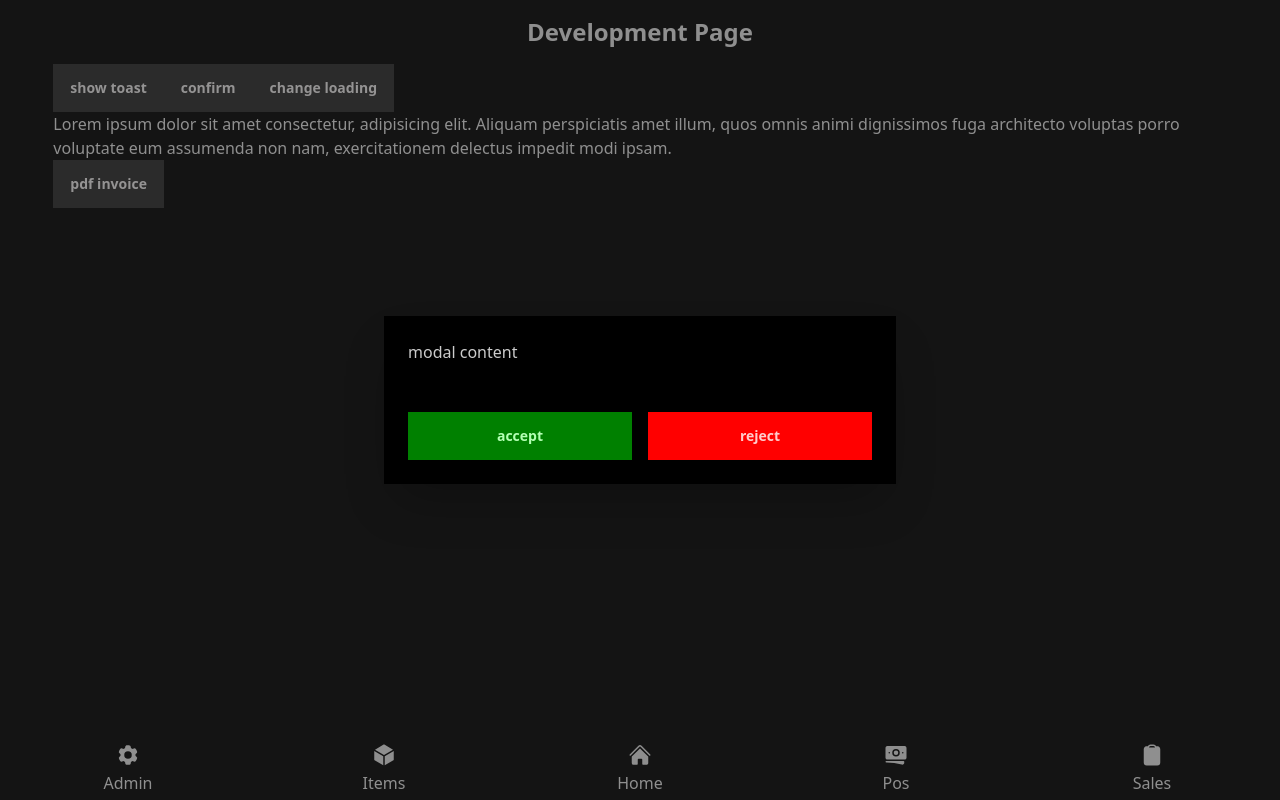
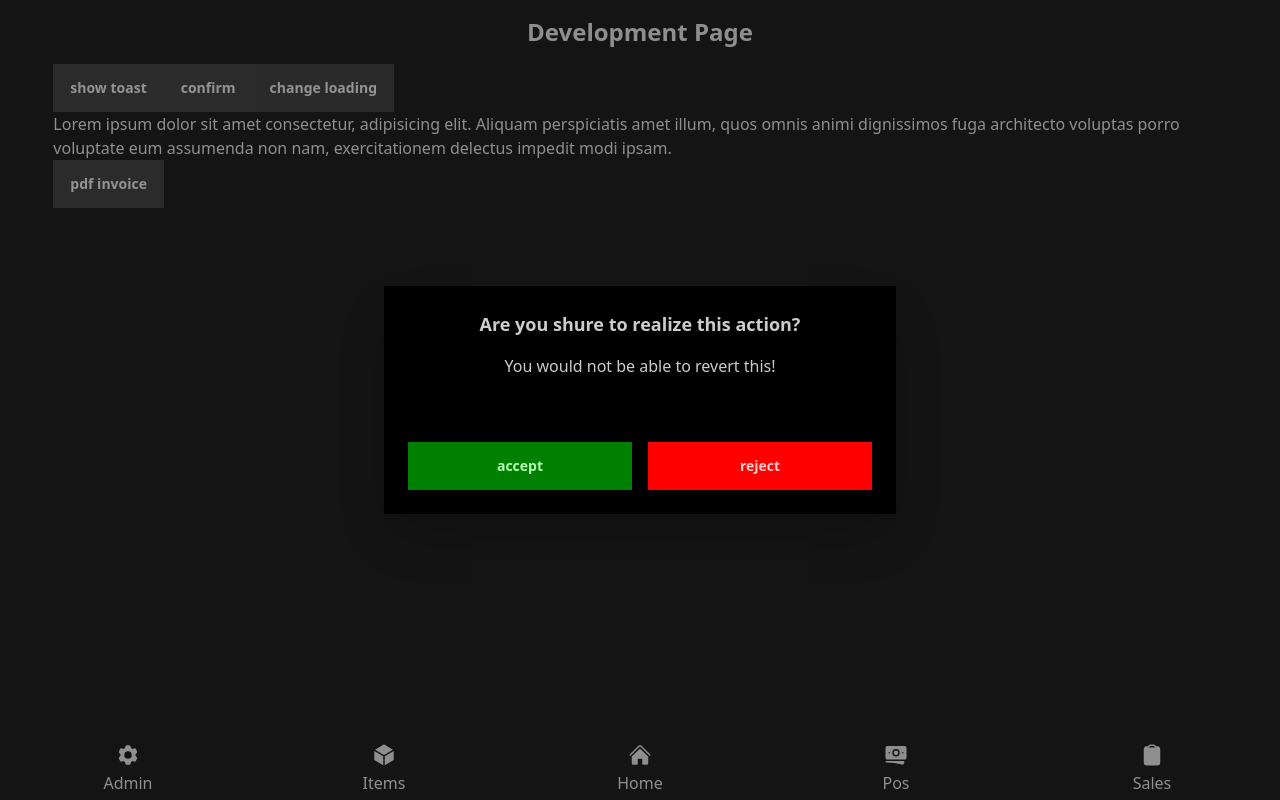
Before and after one commit to bio426/gendor-front, a Vue app: page /dev in a window 1280 px wide. Both pictures are taken after a click on the button "confirm". Built offline with nearby package versions, Linux system fonts and the light colour scheme.

Commit message:
vehicles table list working

```diff
--- a/src/components/Confirmation.vue
+++ b/src/components/Confirmation.vue
@@ -3,7 +3,8 @@ import { ref } from "vue"
 
 import useConfirmation from "../composables/useConfirmation"
 
-const { isActive, acceptTrigger, rejectTrigger } = useConfirmation()
+const { isActive, acceptTrigger, rejectTrigger, modalContent } =
+	useConfirmation()
 const emit = defineEmits(["closing"])
 
 function handleAccept() {
@@ -15,7 +16,6 @@ function handleReject() {
 </script>
 
 <template>
-	<!-- <Teleport to="#modals"> -->
 	<Teleport to="#confirmation">
 		<input
 			type="checkbox"
@@ -26,7 +26,12 @@ function handleReject() {
 		<div class="modal">
 			<div class="modal-box relative">
 				<div>
-					modal content
+					<h3 class="text-lg text-center font-bold">
+						{{ modalContent.title }}
+					</h3>
+					<p class="py-4 text-center">
+						{{ modalContent.content }}
+					</p>
 					<div class="h-12"></div>
 					<div class="grid grid-cols-2 gap-4">
 						<button class="btn btn-success" @click="handleAccept">
--- a/src/composables/useConfirmation.ts
+++ b/src/composables/useConfirmation.ts
@@ -1,10 +1,19 @@
-import { ref, watch } from "vue"
+import { ref, reactive, watch } from "vue"
 
 const isActive = ref(false)
 const acceptTrigger = ref(Symbol())
 const rejectTrigger = ref(Symbol())
+const modalContent = reactive({
+	title: "",
+	content: "",
+})
 
-function confirm(): Promise<boolean> {
+function confirm(
+	title: string = "Are you shure to realize this action?",
+	content: string = "You would not be able to revert this!"
+): Promise<boolean> {
+	modalContent.title = title
+	modalContent.content = content
 	isActive.value = true
 	return new Promise((resolve) => {
 		watch(acceptTrigger, () => {
@@ -18,11 +27,12 @@ function confirm(): Promise<boolean> {
 	})
 }
 
-export default function() {
+export default function () {
 	return {
 		isActive,
 		confirm,
 		acceptTrigger,
 		rejectTrigger,
+		modalContent,
 	}
 }
--- a/src/services/admin.ts
+++ b/src/services/admin.ts
@@ -21,8 +21,12 @@ async function createCategory(body: ICreateCategory) {
 
 async function deleteCategory(id: string) {}
 
-async function getVehicles() {
-	const res = await base.get(prefix + "/vehicle/brand")
+async function getVehicles(query: {
+	search: string
+	count: number
+	page: number
+}) {
+	const res = await base.get(prefix + "/vehicle", { searchParams: query })
 
 	return await res.json<IVehicle[]>()
 }
--- a/src/views/admin/_components/CreateVehicleModal.vue
+++ b/src/views/admin/_components/CreateVehicleModal.vue
@@ -19,9 +19,11 @@ const props = defineProps<{
 const emit = defineEmits(["closing"])
 const isLoading = ref(false)
 function handleClose() {
+	isLoading.value = false
 	modelR()
 	brandR()
 	newBrandR()
+	createBrand.value = false
 	emit("closing")
 }
 
--- a/src/views/admin/vehicle.vue
+++ b/src/views/admin/vehicle.vue
@@ -5,22 +5,21 @@ import { ArrowUturnLeftIcon, TrashIcon } from "@heroicons/vue/24/solid"
 import adminService from "../../services/admin"
 import useToast from "../../composables/useToast"
 import CreateVehicleModal from "./_components/CreateVehicleModal.vue"
-import { ICategory } from "../../interfaces/admin"
+import { IVehicle } from "../../interfaces/admin"
 
 const { showToast } = useToast()
 
-const rows = ref<ICategory[]>([])
+const rows = ref<IVehicle[]>([])
 
 async function getRows() {
-	const data = await adminService.getCategories()
+	const data = await adminService.getVehicles({
+		search: "",
+		count: 20,
+		page: 1,
+	})
 	rows.value = data
 }
-// getRows()
-
-async function deleteCategory(id: string) {
-	await adminService.deleteCategory(id)
-	getRows()
-}
+getRows()
 
 const showCreateTag = ref(false)
 </script>
@@ -42,7 +41,7 @@ const showCreateTag = ref(false)
 					<thead>
 						<tr>
 							<th>Name</th>
-							<th>Color</th>
+							<th>Brand</th>
 							<th>Actions</th>
 						</tr>
 					</thead>
@@ -52,17 +51,10 @@ const showCreateTag = ref(false)
 								{{ row.name }}
 							</td>
 							<td>
-								<span
-									class="inline-block w-4 h-4 mx-auto rounded-full bg-white"
-									:style="{ 'background-color': row.color }"
-								></span>
+								{{ row.brand }}
 							</td>
 							<td>
-								<button
-									class="btn btn-sm btn-error"
-									@click="deleteCategory(row.id)"
-									disabled
-								>
+								<button class="btn btn-sm btn-error" disabled>
 									<TrashIcon class="w-4" />
 								</button>
 							</td>
```
